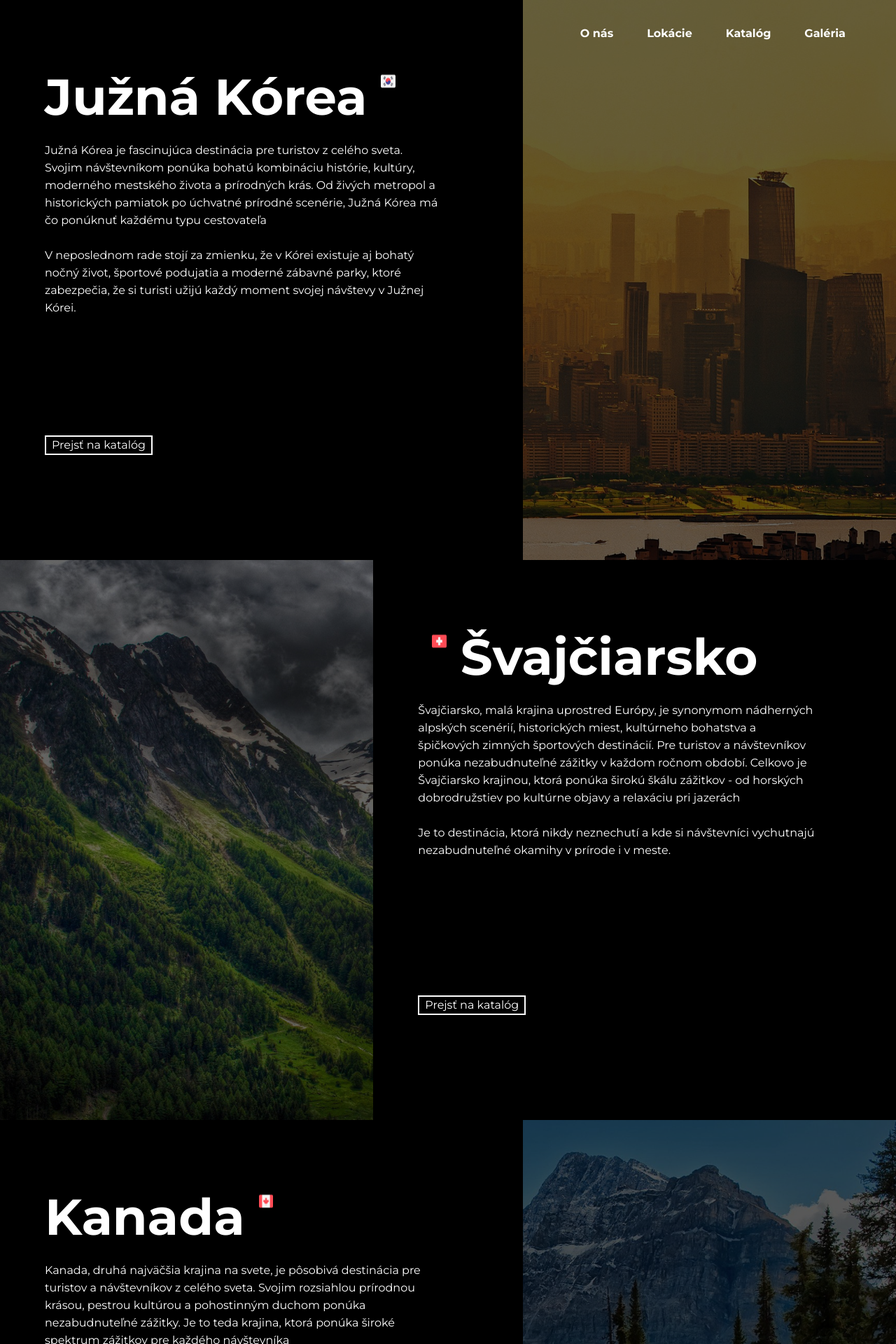
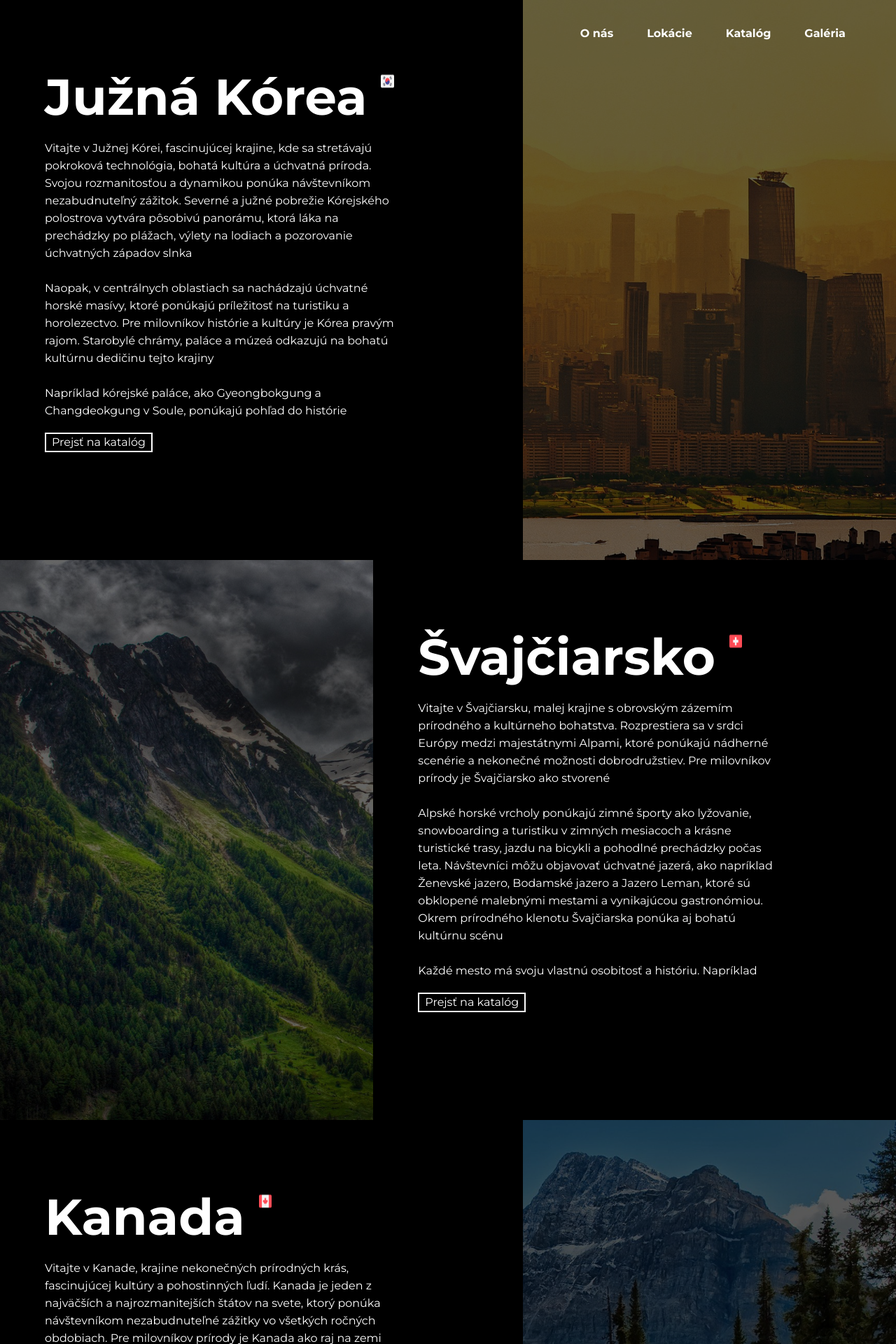
Before and after one commit to mxrshall/E-Travel-static, a React (Vite) app: page /info in a window 1280 px wide. Shown: the top 1920 px of the page at 70% size. Built offline with nearby package versions, Linux system fonts and the light colour scheme.

Commit message:
Pridanie noveho textu

```diff
--- a/src/Button.jsx
+++ b/src/Button.jsx
@@ -3,7 +3,7 @@ import { Link } from "react-router-dom";
 function Button({text, link}) {
 
     return (
-        <Link to={link}>
+        <Link to={"/" + link}>
             <button className="font-mont text-base px-2 mr-5 text-white border-2 border-white">{text}</button>
         </Link>
     )
--- a/src/InfoComponents/LokaciaLeft.jsx
+++ b/src/InfoComponents/LokaciaLeft.jsx
@@ -7,10 +7,10 @@ function LokaciaLeft({title, description, background, flag}) {
 
     return (
       <div className="w-full h-[100vh] flex justify-end">
-        <div className="w-7/12 h-[100vh] pt-[8%] pl-[5%] flex flex-col bg-black absolute z-10">
+        <div className="w-7/12 h-[100vh] pt-[8%] px-[5%] flex flex-col bg-black absolute z-10">
           <div className="flex">
+            <InfoTitle title={title}/>
             <InfoFlag flag={flag}/>
-            <InfoTitle title={title}/>
           </div>
             <InfoDescription description={description}/>
             <InfoButton/>
--- a/src/InfoComponents/LokaciaRight.jsx
+++ b/src/InfoComponents/LokaciaRight.jsx
@@ -6,8 +6,8 @@ import InfoFlag from "./InfoFlag"
 function LokaciaRight({title, description, background, flag}) {
 
     return (
-      <div>
-        <div className="w-7/12 h-[100vh] pt-[8%] pl-[5%] flex flex-col bg-black absolute z-10">
+      <div className="w-full h-[100vh]">
+        <div className="w-7/12 h-[100vh] pt-[8%] px-[5%] flex flex-col bg-black absolute z-10">
           <div className="flex">
             <InfoTitle title={title}/>
             <InfoFlag flag={flag}/>
--- a/src/Navbar/NavbarComponents/Navigacia.jsx
+++ b/src/Navbar/NavbarComponents/Navigacia.jsx
@@ -1,9 +1,11 @@
+import { Link } from "react-router-dom";
+
 function Navigacia() {
 
     return (
       <div className="w-11/12 flex justify-end items-center text-base text-white font-bold font-mont pr-12">
         <p className="mx-6">O nás</p>
-        <p className="mx-6">Lokácie</p>
+        <Link to="/info" className="mx-6">Lokácie</Link>
         <p className="mx-6">Katalóg</p>
         <p className="mx-6">Galéria</p>
       </div>
--- a/src/Stranky/Info.jsx
+++ b/src/Stranky/Info.jsx
@@ -17,28 +17,28 @@ function Info() {
         {
             id: 1,
             title: "Južná Kórea",
-            description: "Južná Kórea je fascinujúca destinácia pre turistov z celého sveta. Svojim návštevníkom ponúka bohatú kombináciu histórie, kultúry, moderného mestského života a prírodných krás. Od živých metropol a historických pamiatok po úchvatné prírodné scenérie, Južná Kórea má čo ponúknuť každému typu cestovateľa. V neposlednom rade stojí za zmienku, že v Kórei existuje aj bohatý nočný život, športové podujatia a moderné zábavné parky, ktoré zabezpečia, že si turisti užijú každý moment svojej návštevy v Južnej Kórei.",
+            description: "Vitajte v Južnej Kórei, fascinujúcej krajine, kde sa stretávajú pokroková technológia, bohatá kultúra a úchvatná príroda. Svojou rozmanitosťou a dynamikou ponúka návštevníkom nezabudnuteľný zážitok. Severné a južné pobrežie Kórejského polostrova vytvára pôsobivú panorámu, ktorá láka na prechádzky po plážach, výlety na lodiach a pozorovanie úchvatných západov slnka. Naopak, v centrálnych oblastiach sa nachádzajú úchvatné horské masívy, ktoré ponúkajú príležitosť na turistiku a horolezectvo. Pre milovníkov histórie a kultúry je Kórea pravým rajom. Starobylé chrámy, paláce a múzeá odkazujú na bohatú kultúrnu dedičinu tejto krajiny. Napríklad kórejské paláce, ako Gyeongbokgung a Changdeokgung v Soule, ponúkajú pohľad do histórie kórejských dynastií. Nezabudnuteľným zážitkom je tiež návšteva Demilitarizovanej zóny (DMZ), ktorá rozdeľuje Južnú a Severnú Kóreu.",
             background: header1,
             flag: korea,
         },
         {
             id: 2,
             title: "Švajčiarsko",
-            description: "Švajčiarsko, malá krajina uprostred Európy, je synonymom nádherných alpských scenérií, historických miest, kultúrneho bohatstva a špičkových zimných športových destinácií. Pre turistov a návštevníkov ponúka nezabudnuteľné zážitky v každom ročnom období. Celkovo je Švajčiarsko krajinou, ktorá ponúka širokú škálu zážitkov - od horských dobrodružstiev po kultúrne objavy a relaxáciu pri jazerách. Je to destinácia, ktorá nikdy neznechutí a kde si návštevníci vychutnajú nezabudnuteľné okamihy v prírode i v meste.",
+            description: "Vitajte v Švajčiarsku, malej krajine s obrovským zázemím prírodného a kultúrneho bohatstva. Rozprestiera sa v srdci Európy medzi majestátnymi Alpami, ktoré ponúkajú nádherné scenérie a nekonečné možnosti dobrodružstiev. Pre milovníkov prírody je Švajčiarsko ako stvorené. Alpské horské vrcholy ponúkajú zimné športy ako lyžovanie, snowboarding a turistiku v zimných mesiacoch a krásne turistické trasy, jazdu na bicykli a pohodlné prechádzky počas leta. Návštevníci môžu objavovať úchvatné jazerá, ako napríklad Ženevské jazero, Bodamské jazero a Jazero Leman, ktoré sú obklopené malebnými mestami a vynikajúcou gastronómiou. Okrem prírodného klenotu Švajčiarska ponúka aj bohatú kultúrnu scénu. Každé mesto má svoju vlastnú osobitosť a históriu. Napríklad Zürich, najväčšie mesto, je známe svojou dynamickou atmosférou, vynikajúcou kaviarňami a obchodnými uličkami, zatiaľ čo Ženeva je domovom mnohých medzinárodných organizácií a ponúka bohatý kultúrny život a luxusné nákupy.",
             background: header2,
             flag: svajciarsko,
         },
         {
             id: 3,
             title: "Kanada",
-            description: "Kanada, druhá najväčšia krajina na svete, je pôsobivá destinácia pre turistov a návštevníkov z celého sveta. Svojim rozsiahlou prírodnou krásou, pestrou kultúrou a pohostinným duchom ponúka nezabudnuteľné zážitky. Je to teda krajina, ktorá ponúka široké spektrum zážitkov pre každého návštevníka. Od prírodných dobrodružstiev až po kultúrne objavy, Kanada je miestom, kde sa snúbi jedinečná krása s pohostinným prostredím.",
+            description: "Vitajte v Kanade, krajine nekonečných prírodných krás, fascinujúcej kultúry a pohostinných ľudí. Kanada je jeden z najväčších a najrozmanitejších štátov na svete, ktorý ponúka návštevníkom nezabudnuteľné zážitky vo všetkých ročných obdobiach. Pre milovníkov prírody je Kanada ako raj na zemi. Rozsiahle národné parky, ako Banff, Jasper a Yoho v horách Skalnatých, ponúkajú úchvatné scenérie s vrcholkami hôr, ľadovcami a jazerami. Turisti môžu objavovať rozmanitosť divokej fauny a flóry pri pohode peších túr, cyklistiky, kanoe či rybolovu. V zime sa môžete tešiť na svetovo uznáme lyžiarske strediská v Alberta a Britskej Kolumbii, kde nájdete najlepšie podmienky pre lyžovanie, snowboarding a ďalšie zimné aktivity. Kanada je tiež domovom niektorých z najkrajších miest na svete. Toronto, Montreal a Vancouver sú dynamické metropoly s bohatou kultúrnou scénou, múzeami, galériami a vynikajúcimi reštauráciami. Montreal je známy svojou európskou atmosférou, krásnym starým mestom a bohatým kulinárskym životom.",
             background: header3,
             flag: kanada,
         },
         {
             id: 4,
             title: "Afrika",
-            description: "Afrika, kontinent plný divokej krásy a fascinujúcich kontrastov, láka dobrodruhov, dobrodružky a cestovateľov z celého sveta. Tento pozemský raj je domovom rozmanitej fauny a flóry, ohromujúcich krajín a bohatého kultúrneho dedičstva. Afrika je tiež miestom bohatých kultúr a histórie, zhmotnených v monumentálnych pamiatkach ako sú pyramidy v Egypte, starobylé osady Maasai v Keni a tajomné skalné maľby v Namíbii. Každá krajina má svoj vlastný jedinečný príbeh, ktorý čaká, kým ho turisti objavia.",
+            description: "Vitajte v Afrike, úchvatnej a rozmanitej krajine, ktorá ponúka nekonečné možnosti dobrodružstva, objavovania a kultúrneho bohatstva. Od rozpálených púští a bujnej džungle po slávne safari a historické pamiatky, Afrika je miesto, kde sa snúbia prírodné krásy s bohatou kultúrnou dedičinou. Prvým, čo návštevníci pocítia pri príchode do Afriky, je intenzita farieb a zvukov. Pestré trhy, živé hudobné vystúpenia a výrazné oblečenie vytvárajú atmosféru plnú energie a života. Každá krajina Afriky má svoju vlastnú osobitosť, čo znamená, že cestovatelia majú možnosť objaviť jedinečné kultúry, jazyky a tradície. Pre dobrodruhov a milovníkov prírody je Afrika bezkonkurenčným raji. Na južnej strane kontinentu sa nachádza slávne safari v oblastiach, ako je Masai Mara v Keni, Serengeti v Tanzánii a Krugerov národný park v Južnej Afrike. Návštevníci môžu sledovať veľké stáda zvierat, ako sú slony, levy, zebry a žirafy, v ich prirodzenom prostredí a vytvoriť si nezabudnuteľné zážitky z divočiny.",
             background: header4,
             flag: afrika,
         },
```
